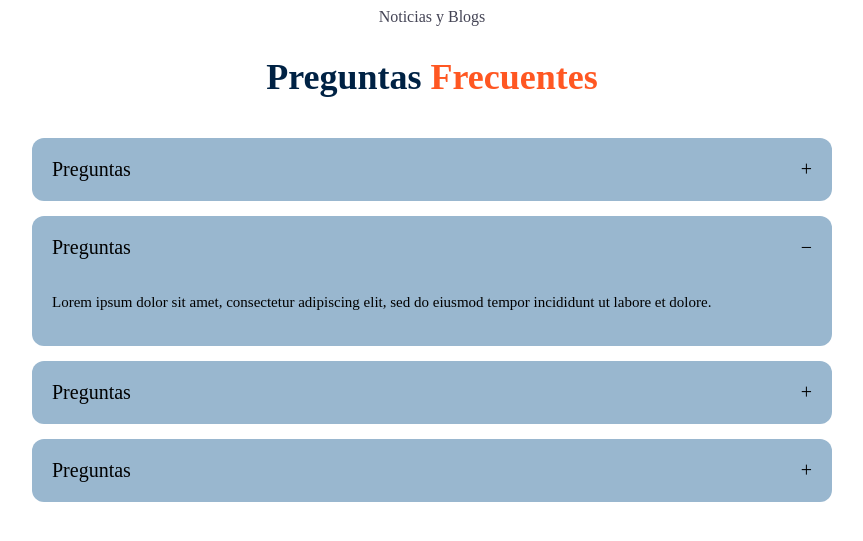
After one commit to Juan-Ignacio-Silva/nexo, a PHP site: page /app/views/home/seccion-faq.php in a window 1280 px wide. The commit adds this page. Shown: the top 541 px of the page, without its empty margins (208-1071 px from the left). Run offline with PHP 8.4, Linux system fonts and the light colour scheme; some libraries are stand-ins or nearby versions.

Commit message:
Refactorize el codigo html de cada seccion del home, agregue el footer y seccion de faq, e hice algunos cambios de estilos y nombres de archivos.

```diff
--- /dev/null
+++ b/app/views/home/seccion-faq.php
@@ -0,0 +1,63 @@
+<link rel="stylesheet" href="<?= URL_PUBLIC ?>css/seccion-faq.css">
+<section class="faq-section">
+    <div class="faq-container">
+        <div class="faq-header">
+            <div class="faq-subtitle">Noticias y Blogs</div>
+            <h2 class="faq-title">Preguntas <span class="highlight">Frecuentes</span></h2>
+        </div>
+
+        <div class="faq-list">
+            <div class="faq-item">
+                <div class="faq-question">
+                    <span>Preguntas</span>
+                    <span class="faq-toggle">+</span>
+                </div>
+                <div class="faq-answer">
+                    <p>Lorem ipsum dolor sit amet, consectetur adipiscing elit, sed do eiusmod tempor incididunt ut labore et dolore.</p>
+                </div>
+            </div>
+
+            <div class="faq-item active">
+                <div class="faq-question">
+                    <span>Preguntas</span>
+                    <span class="faq-toggle">−</span>
+                </div>
+                <div class="faq-answer">
+                    <p>Lorem ipsum dolor sit amet, consectetur adipiscing elit, sed do eiusmod tempor incididunt ut labore et dolore.</p>
+                </div>
+            </div>
+
+            <div class="faq-item">
+                <div class="faq-question">
+                    <span>Preguntas</span>
+                    <span class="faq-toggle">+</span>
+                </div>
+                <div class="faq-answer">
+                    <p>Lorem ipsum dolor sit amet, consectetur adipiscing elit, sed do eiusmod tempor incididunt ut labore et dolore.</p>
+                </div>
+            </div>
+
+            <div class="faq-item">
+                <div class="faq-question">
+                    <span>Preguntas</span>
+                    <span class="faq-toggle">+</span>
+                </div>
+                <div class="faq-answer">
+                    <p>Lorem ipsum dolor sit amet, consectetur adipiscing elit, sed do eiusmod tempor incididunt ut labore et dolore.</p>
+                </div>
+            </div>
+        </div>
+    </div>
+</section>
+
+<script>
+    const faqItems = document.querySelectorAll(".faq-item");
+
+    faqItems.forEach(item => {
+        item.addEventListener("click", () => {
+            item.classList.toggle("active");
+            const toggle = item.querySelector(".faq-toggle");
+            toggle.textContent = item.classList.contains("active") ? "−" : "+";
+        });
+    });
+</script>
--- a/app/views/templates/404.php
+++ b/app/views/templates/404.php
@@ -0,0 +1,3 @@
+<?php
+include 'header.php';
+?>
--- /dev/null
+++ b/public/css/seccion-faq.css
@@ -0,0 +1,55 @@
+.faq-section {
+  max-width: 800px;
+  margin: auto;
+}
+
+.faq-header {
+  text-align: center;
+  margin-bottom: 40px;
+}
+
+.faq-subtitle {
+  font-size: 16px;
+  color: #445;
+}
+
+.faq-title {
+  font-size: 36px;
+  color: #002244;
+  font-weight: bold;
+}
+
+.faq-title .highlight {
+  color: #ff5722;
+}
+
+.faq-item {
+  background: #99b7cf;
+  border-radius: 12px;
+  margin-bottom: 15px;
+  transition: all 0.3s ease;
+  overflow: hidden;
+}
+
+.faq-question {
+  padding: 20px;
+  font-size: 20px;
+  font-weight: 500;
+  cursor: pointer;
+  display: flex;
+  justify-content: space-between;
+  align-items: center;
+}
+
+.faq-answer {
+  max-height: 0;
+  overflow: hidden;
+  padding: 0 20px;
+  font-size: 15px;
+  transition: all 0.3s ease;
+}
+
+.faq-item.active .faq-answer {
+  padding-bottom: 20px;
+  max-height: 300px;
+}
```
Also changed, not shown: app/controllers/HomeController.php (+10 -1 lines), app/views/home/seccion-categorias.php (renamed from app/views/home.php, +1 -38 lines), app/views/home/seccion-hero.php (added, +30 -0 lines), app/views/templates/footer.php (+54 -1 lines), public/css/footer.css (added, +99 -0 lines), public/css/seccion-categorias.css (renamed from public/css/categorias-home.css), public/css/seccion-hero.css (renamed from public/css/home.css).
